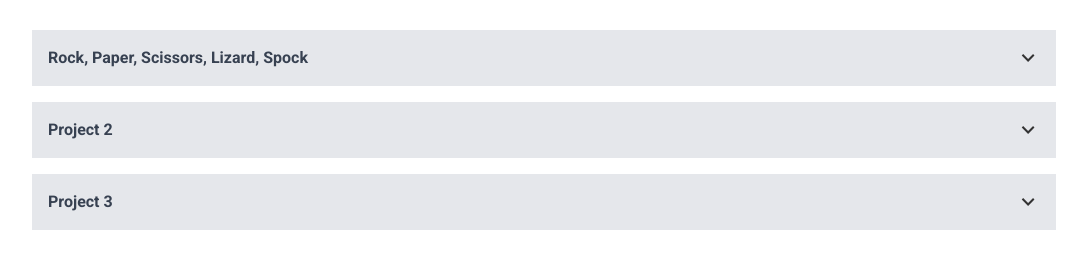
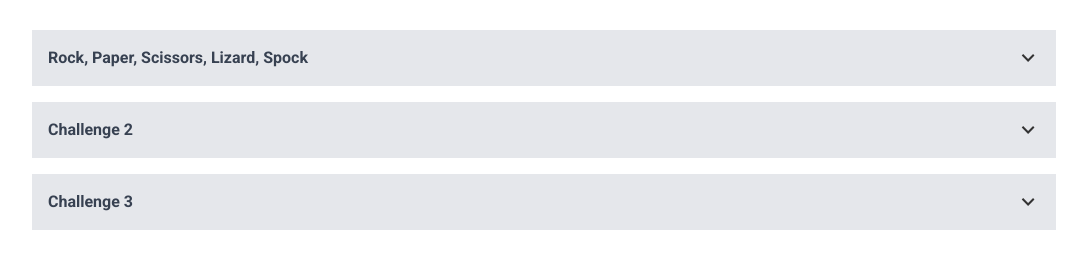
Before and after one commit to ChrisMuster/chrismuster-site, a Next.js app: page / in a window 1280 px wide. Shown: the part 1386-1650 px from the top of the page, without its empty margins (96-1183 px from the left). Built offline with nearby package versions, Linux system fonts and the light colour scheme.

Commit message:
main - more title placeholder changes

```diff
--- a/app/page-components/code-challenges/code-challenges.tsx
+++ b/app/page-components/code-challenges/code-challenges.tsx
@@ -16,11 +16,11 @@ export default function CodeChallenges() {
           <AccordionTab title="Rock, Paper, Scissors, Lizard, Spock">
             <RPSLSGame />
           </AccordionTab>
-          <AccordionTab title="Project 2">
+          <AccordionTab title="Challenge 2">
             <h2 className="text-3xl">Challenge 2</h2>
             <p>Challenge 2 content</p>
           </AccordionTab>
-          <AccordionTab title="Project 3">
+          <AccordionTab title="Challenge 3">
             <h2 className="text-3xl">Challenge 3</h2>
             <p>Challenge 3 content</p>
           </AccordionTab>
```
